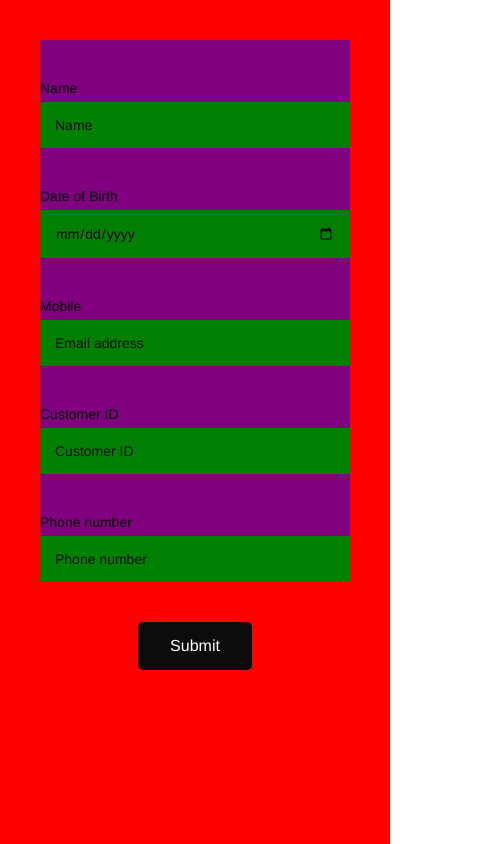
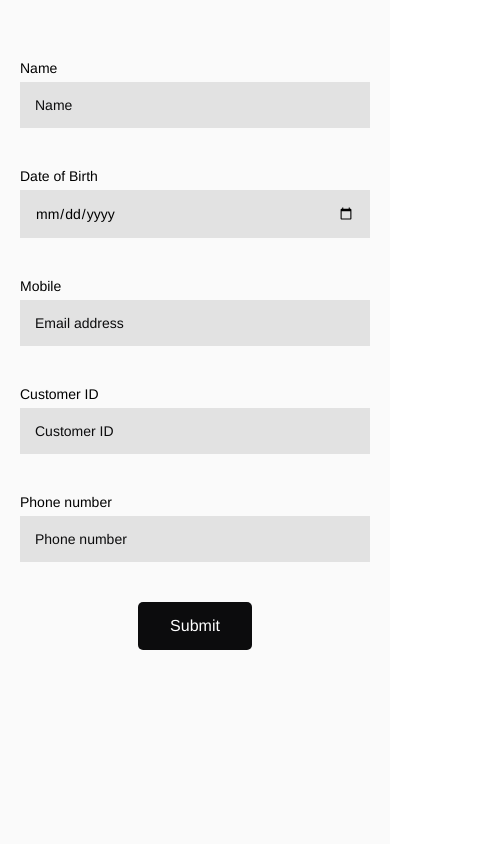
Before and after one commit to Supamaero/React-form, a React app: page / in a window 390 px wide. Shown: the whole page, 495 px wide, since content can reach past the window. Built offline with nearby package versions, Linux system fonts and the light colour scheme.

Commit message:
new update

```diff
--- a/src/App.css
+++ b/src/App.css
@@ -129,12 +129,9 @@ border:1px solid #d2d2d2;
 }
 
 .bottom{
-    /* background-color:red; */
     display:flex;
-    width:600px;
     justify-content:center;
     align-items: center;
-
 }
 
 .button_right{
@@ -171,14 +168,11 @@ border:1px solid #d2d2d2;
   display: inline-block;
   font-size: 16px;
   border-radius: 5px;
-
 }
 
 
 .button_left:hover{
-
     background-color:#BCBDC2;
-
 }
 
 
@@ -189,10 +183,9 @@ border:1px solid #d2d2d2;
         flex-direction:column;
     }
     .main{
-        background-color:red;
+        background-color:#fafafa;
         height:100vh;
         width:100%;
-        padding:20px;
         margin-bottom:0px;
     }
 
@@ -214,7 +207,7 @@ border:1px solid #d2d2d2;
 }
     .form{
         width:auto;
-        background-color: purple;
+        /* background-color: purple; */
     }
 
     .form_label{
@@ -233,7 +226,7 @@ border:1px solid #d2d2d2;
     input{
         margin-top:6px;
         border:none;
-        background:green;
+        background:#e2e2e2;
         font-size: 14px;
         margin-left:0;
 
```
